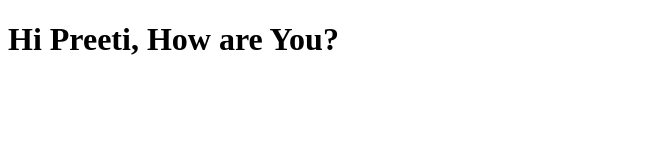
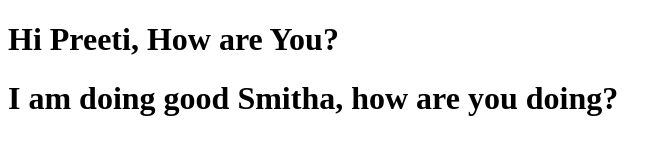
Before and after one commit to smitha7-au/smitha, a plain HTML site: page index.html in a window 1280 px wide. Shown: the whole page, without its empty margins (0-672 px from the left). Drawn offline with Linux system fonts and the light colour scheme.

Commit message:
Update index.html

```diff
--- a/index.html
+++ b/index.html
@@ -5,5 +5,6 @@
   </head>
   <body>
     <h1>Hi Preeti, How are You?</h1>
+    <h1>I am doing good Smitha, how are you doing?</h1>
   </body>
 </html>
```
